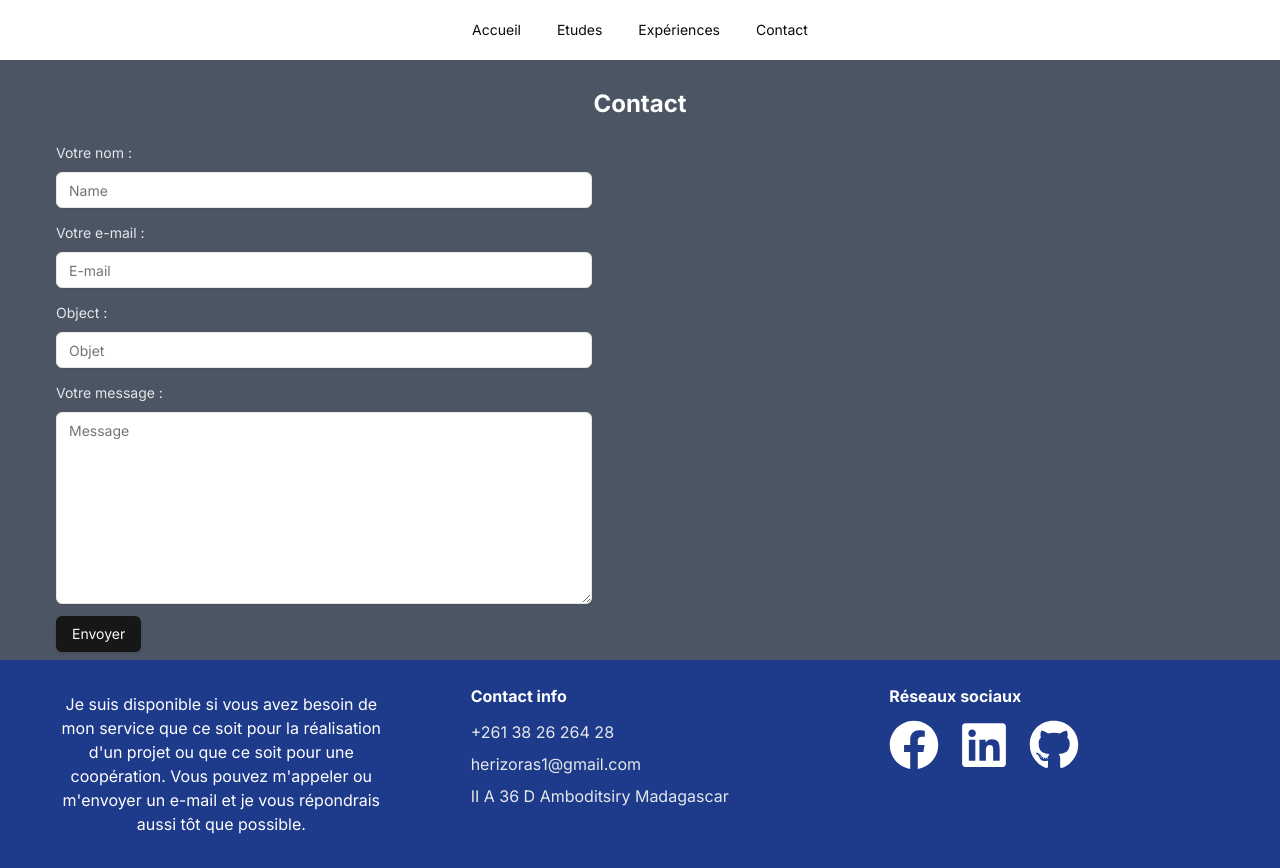
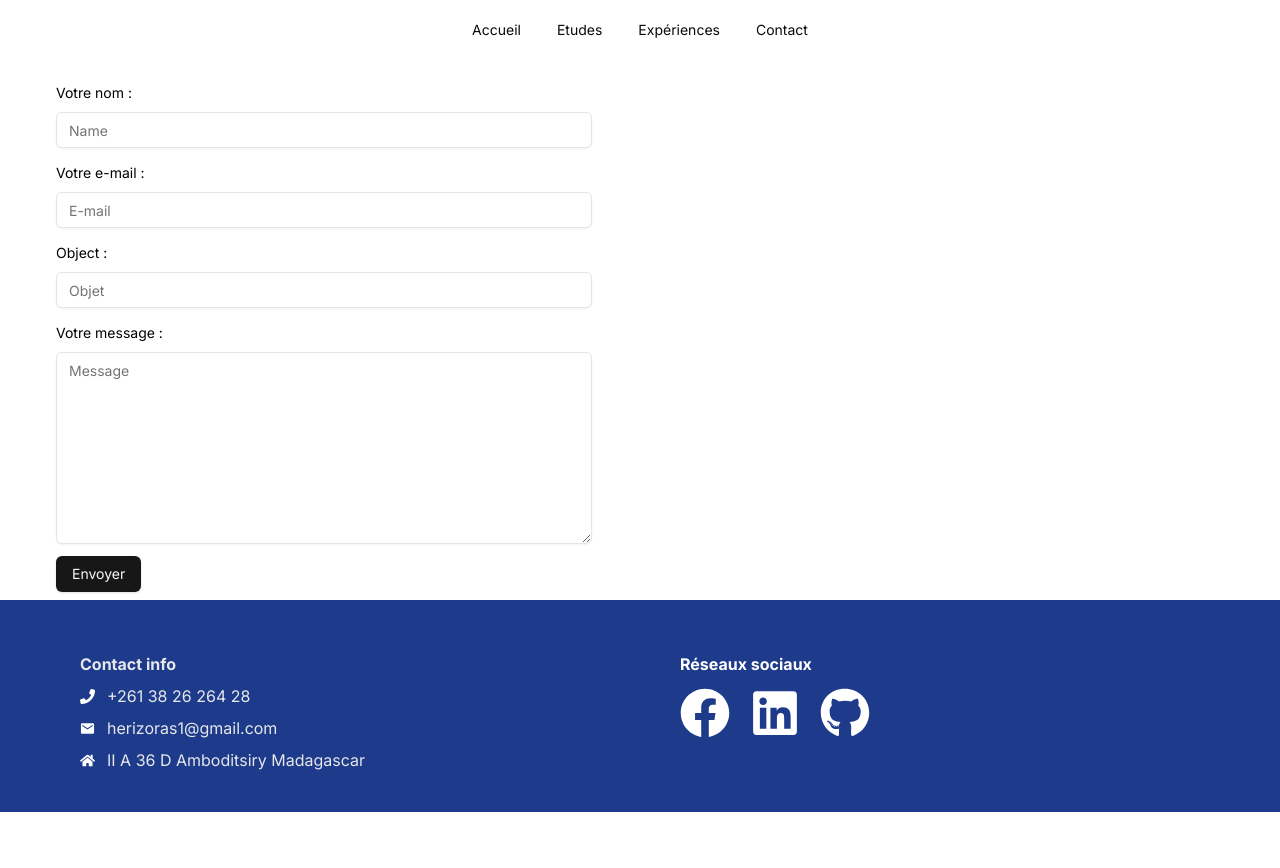
Before and after one commit to zexhior/portfolio-herizo, a Next.js app: page /contacts in a window 1280 px wide. After the commit the page ends 812 px from the top, so only its background shows below. Built offline with nearby package versions, Linux system fonts and the light colour scheme.

Commit message:
[contact] : rectification background page contact

```diff
--- a/src/app/contacts/page.tsx
+++ b/src/app/contacts/page.tsx
@@ -46,7 +46,7 @@ const ContactPage = () => {
   };
 
   return (
-    <div className="flex flex-wrap bg-gray-600 p-2">
+    <div className="flex flex-wrap p-2">
       <div className="w-screen flex justify-center">
         <h2 className="text-white font-bold py-5 text-2xl">Contact</h2>
       </div>
--- a/src/components/customForm/customForm.tsx
+++ b/src/components/customForm/customForm.tsx
@@ -25,7 +25,7 @@ const CustomForm = ({
       render={({ field }) => {
         return (
           <FormItem className="mb-3">
-            <FormLabel className="text-gray-200">{label}</FormLabel>
+            <FormLabel className="text-black">{label}</FormLabel>
             <FormControl>
               {React.isValidElement(children)
                 ? React.cloneElement(children, { ...field, ...props })
--- a/src/components/footer/footer.tsx
+++ b/src/components/footer/footer.tsx
@@ -1,25 +1,38 @@
-import { FaFacebook, FaGithub, FaLinkedin } from "react-icons/fa";
+import {
+  FaFacebook,
+  FaGithub,
+  FaHome,
+  FaLinkedin,
+  FaMailchimp,
+  FaPhone,
+} from "react-icons/fa";
+
+import { IoMdMail } from "react-icons/io";
 
 const FooterComponent = () => {
   return (
-    <div className="w-full flex justify-around text-white bg-blue-900 p-3 flex-1">
-      <div className="w-1/3 px-10 py-5 text-center">
-        <p>
-          Je suis disponible si vous avez besoin de mon service que ce soit pour
-          la réalisation d'un projet ou que ce soit pour une coopération. Vous
-          pouvez m'appeler ou m'envoyer un e-mail et je vous répondrais aussi
-          tôt que possible.{" "}
-        </p>
-      </div>
-      <div className="w-1/3 px-10">
-        <h3 className="py-3 font-bold">Contact info</h3>
+    <div className="w-full flex flex-wrap justify-around text-white bg-blue-900 p-10 flex-1">
+      <div className="w-full sm:w-1/2 px-10 flex">
         <div className="flex flex-col gap-2 text-gray-200">
-          <p>+261 38 26 264 28</p>
-          <p>herizoras1@gmail.com</p>
-          <p>II A 36 D Amboditsiry Madagascar</p>
+          <h3 className="pt-3 font-bold">Contact info</h3>
+
+          <div className="flex items-center gap-3">
+            <FaPhone size={15} color="white" />
+            <label>+261 38 26 264 28</label>
+          </div>
+
+          <div className="flex items-center gap-3">
+            <IoMdMail size={15} color="white" />
+            <label>herizoras1@gmail.com</label>
+          </div>
+
+          <div className="flex items-center gap-3">
+            <FaHome size={15} color="white" />
+            <p>II A 36 D Amboditsiry Madagascar</p>
+          </div>
         </div>
       </div>
-      <div className="w-1/3 px-10">
+      <div className="w-full sm:w-1/2 px-10 py-3 sm:py-0">
         <h3 className="py-3 font-bold">Réseaux sociaux</h3>
         <div className="flex gap-5">
           <FaFacebook color="white" size={50} />
--- a/src/components/navbar/navbar.tsx
+++ b/src/components/navbar/navbar.tsx
@@ -7,8 +7,13 @@ import {
   navigationMenuTriggerStyle,
 } from "../ui/navigation-menu";
 
+type Link = {
+  title: string;
+  link: string;
+};
+
 const NavbarComponent = () => {
-  const menu = [
+  const menu: Link[] = [
     {
       title: "Accueil",
       link: "/",
@@ -28,12 +33,12 @@ const NavbarComponent = () => {
   ];
 
   return (
-    <div className="flex justify-center w-full p-3">
+    <div className="flex justify-center w-full p-3 bg-white fixed z-10">
       <NavigationMenu>
         <NavigationMenuList>
-          {menu.map((item) => {
+          {menu.map((item: Link, index: number) => {
             return (
-              <NavigationMenuItem>
+              <NavigationMenuItem key={index}>
                 <Link href={item.link} legacyBehavior passHref>
                   <NavigationMenuLink className={navigationMenuTriggerStyle()}>
                     {item.title}
```
